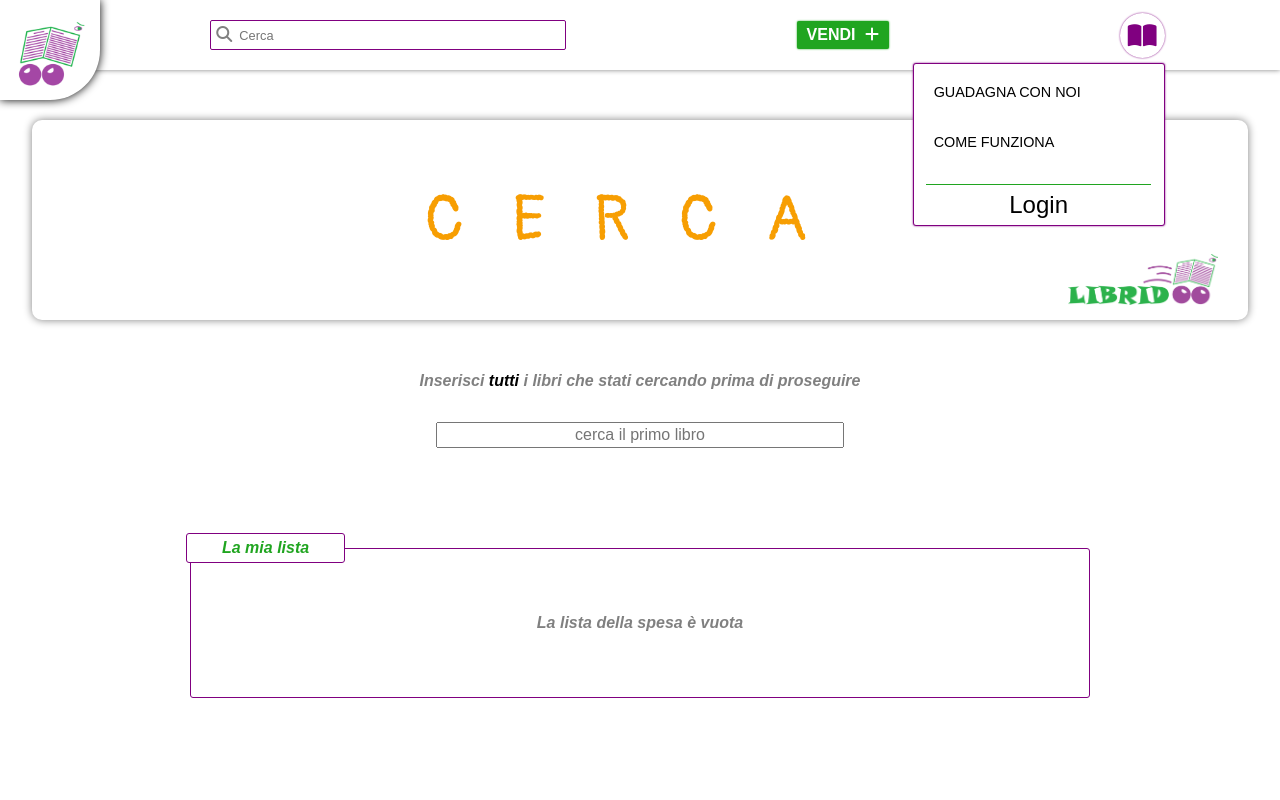
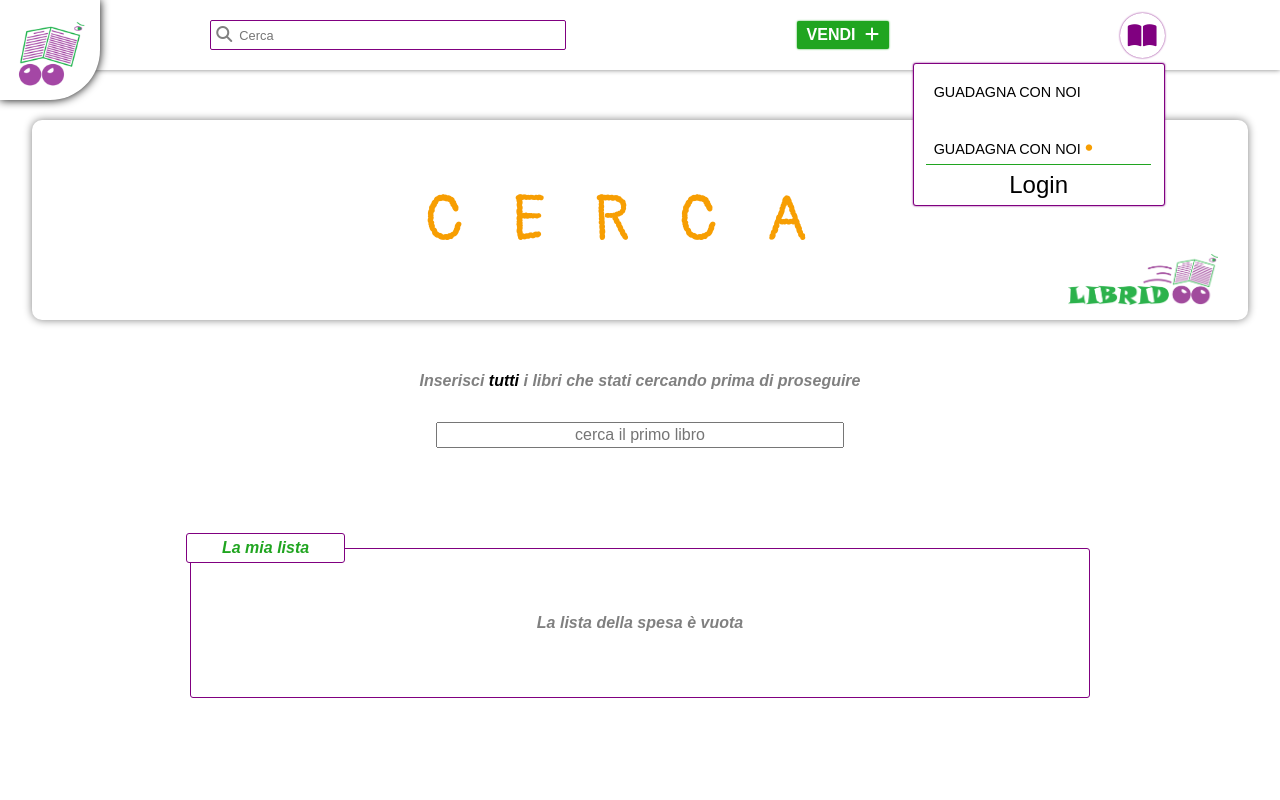
Before and after one commit to filippovarini/libridoo, a React (Create React App) app in the folder client/: page /search in a window 1280 px wide. Both pictures are taken after a click on the icon 1142 px from the left and 35 px from the top of the page. Shown: the top 800 px of the page. Built offline with nearby package versions, Linux system fonts and the light colour scheme; a web font is replaced by a local one.

Commit message:
checkout fix

```diff
--- a/client/src/components/slideBar/slideBar.js
+++ b/client/src/components/slideBar/slideBar.js
@@ -15,9 +15,16 @@ class slideBar extends Component {
           <NavLink to="/invite" className="slideBar-component hover">
             GUADAGNA CON NOI
           </NavLink>
-          <NavLink to="/help" className="slideBar-component hover">
-            COME FUNZIONA
-          </NavLink>
+          <div id="earn-suggester-container">
+            <NavLink
+              id="earn-suggester-link"
+              to="/invite"
+              className="slideBar-component hover"
+            >
+              GUADAGNA CON NOI{" "}
+            </NavLink>
+            <i id="earn-suggester" className="fas fa-circle"></i>
+          </div>
           {/* <NavLink to="/feedback" className="slideBar-component hover">
             DICCI COSA PENSI
           </NavLink> */}
--- a/client/src/pages/Checkout/Checkout.js
+++ b/client/src/pages/Checkout/Checkout.js
@@ -75,15 +75,18 @@ class Checkout extends Component {
 
   purchase = (books, delivery, discount, total) => {
     //destructuring books.
+    console.log("purchase");
     const { history, dispatch, selectedBooks } = this.props;
     this.setState({ loading: true });
     const sellerIds = [];
     selectedBooks.forEach(cluster => sellerIds.push(cluster.sellerId));
     const buyerId = this.props.user._id;
-    const commission = this.state.couponSet ? 0 : 3;
+    const commission = this.state.couponSet
+      ? 0
+      : ((Number(books) + Number(delivery)) / 100) * 3;
     const bill = {
-      books,
-      delivery,
+      books: Number(books),
+      delivery: Number(delivery),
       discount,
       total,
       commission
@@ -136,14 +139,12 @@ class Checkout extends Component {
   render() {
     let totalBookPrice = 0;
     let totalDeliveryPrice = 0;
-    let totalBooksNumber = 0;
     this.props.selectedBooks.forEach(cluster => {
       if (cluster.delivery.choosen)
         totalDeliveryPrice =
           (cluster.delivery.cost * 100 + totalDeliveryPrice * 100) / 100;
       cluster.Books.forEach(book => {
         totalBookPrice = (totalBookPrice * 100 + book.price * 100) / 100;
-        totalBooksNumber += 1;
       });
     });
     let totalPrice = (totalBookPrice * 100 + totalDeliveryPrice * 100) / 100;
@@ -296,7 +297,6 @@ class Checkout extends Component {
                 this.purchase(
                   totalBookPrice,
                   totalDeliveryPrice,
-                  totalBooksNumber,
                   discountAvailable,
                   totalPrice
                 );
--- a/client/src/pages/Login/Login.css
+++ b/client/src/pages/Login/Login.css
@@ -13,7 +13,6 @@
 
 #login-form {
   background: #ebebeb;
-  border-radius: 3px;
   display: inline-block;
   margin-top: 60px;
 }
@@ -25,6 +24,8 @@
   align-items: center;
   justify-content: center;
   margin: 0 auto;
+  margin-top: 60px;
+  background: transparent;
 }
 
 #login .text {
--- a/client/src/pages/Recover/Recover.css
+++ b/client/src/pages/Recover/Recover.css
@@ -42,7 +42,8 @@
 #recover-input {
   width: 80%;
   height: 20px;
-  font-size: 0.8rem;
+  font-size: 0.7rem;
+  font-weight: bold;
   text-align: center;
   display: block;
   margin: 0 auto;
```
Also changed, not shown: 2 other files (tests, documents, lock files or other folders).
